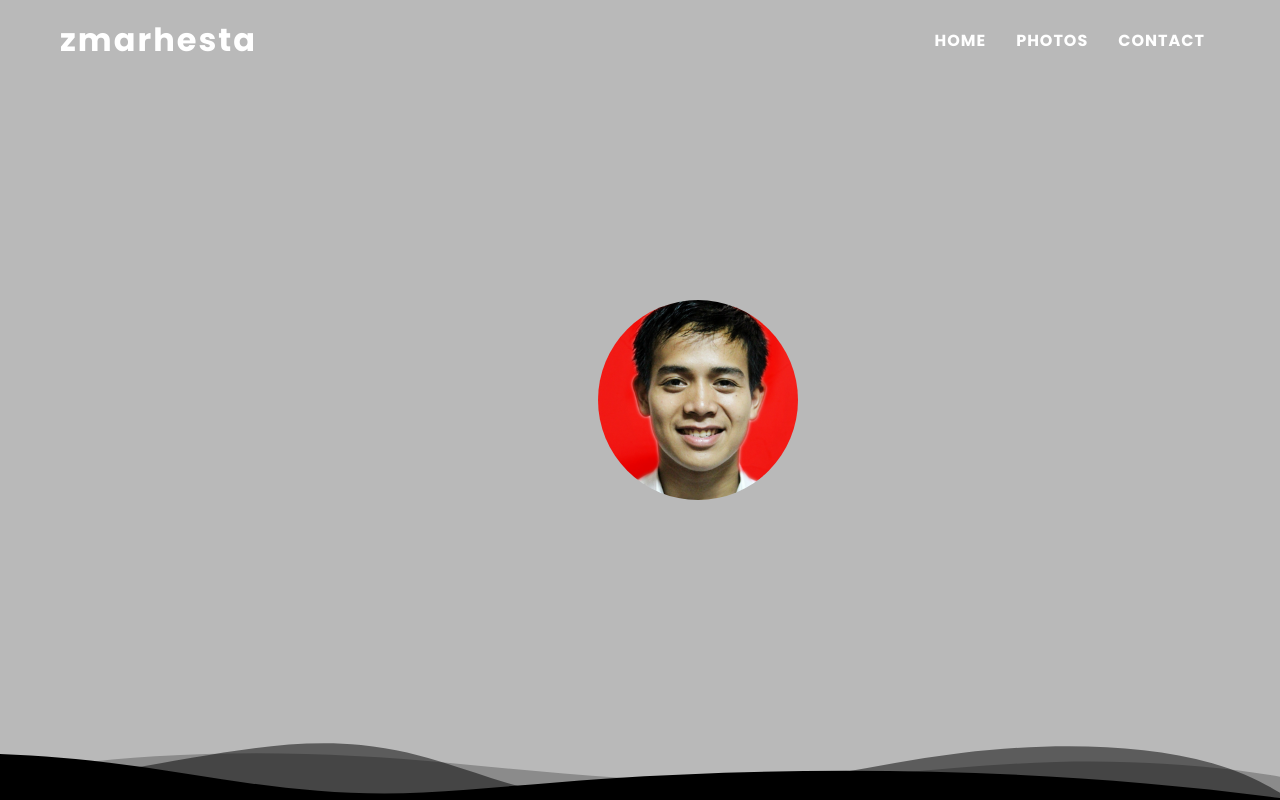
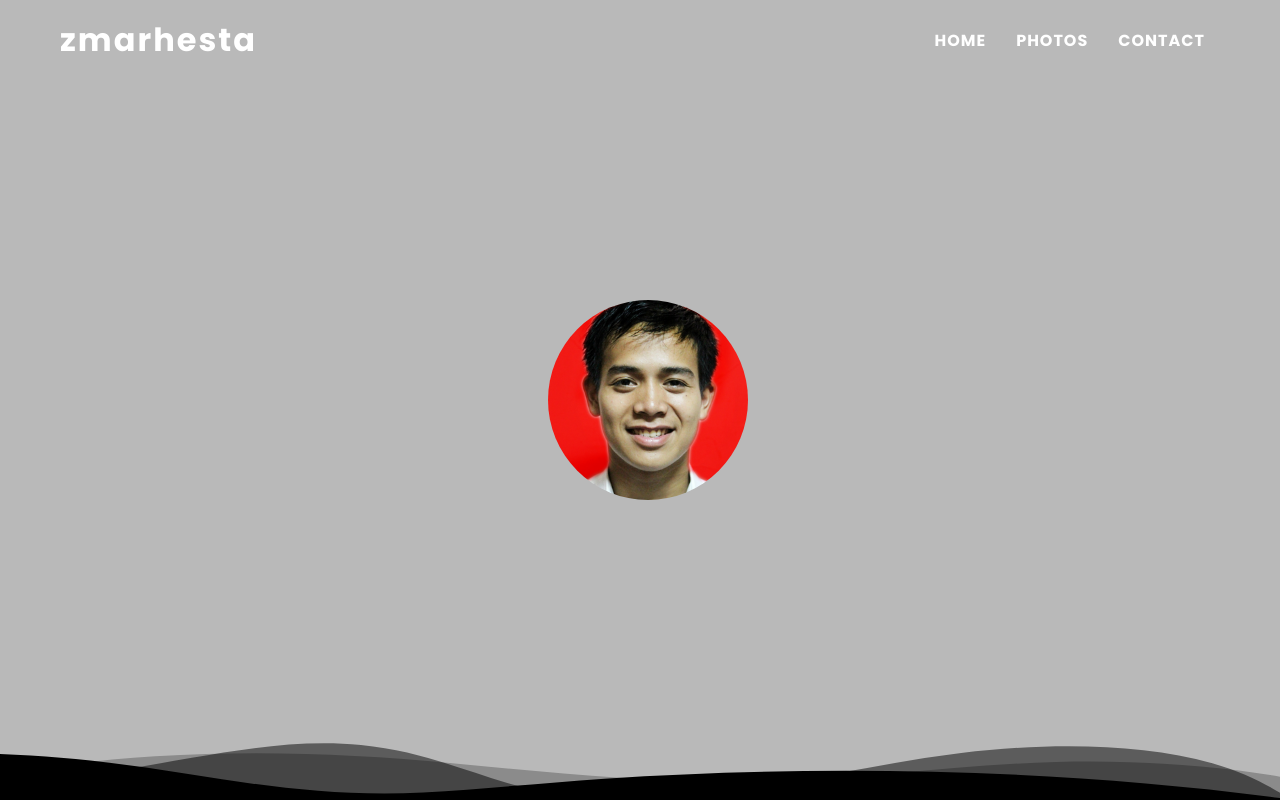
Before and after one commit to zubeirarhesta/zmarhesta, a Next.js app: page / in a window 1280 px wide. Shown: the top 800 px of the page. Built offline with nearby package versions, Linux system fonts and the light colour scheme.

Commit message:
fixed some stylings in some places

```diff
--- a/components/home-page/hero-section.module.css
+++ b/components/home-page/hero-section.module.css
@@ -16,7 +16,7 @@
   border-radius: 100%;
   width: 200px;
   height: 200px;
-  transform: translateX(100%);
+  transform: translateX(75%);
   transition: all 1s;
 }
 
--- a/data.js
+++ b/data.js
@@ -31,7 +31,7 @@ export const photos = [
   },
   {
     id: 5,
-    alt: "alun surken, gunung gede, 2022",
+    alt: "surken, gunung gede, 2022",
     url: "photos/card-image6.jpeg",
     isFeatured: false,
   },
--- a/styles/About.module.css
+++ b/styles/About.module.css
@@ -200,4 +200,9 @@
   .p {
     margin-left: 10px;
   }
+
+  .slide {
+    max-width: 250px;
+    min-height: 300px;
+  }
 }
```
